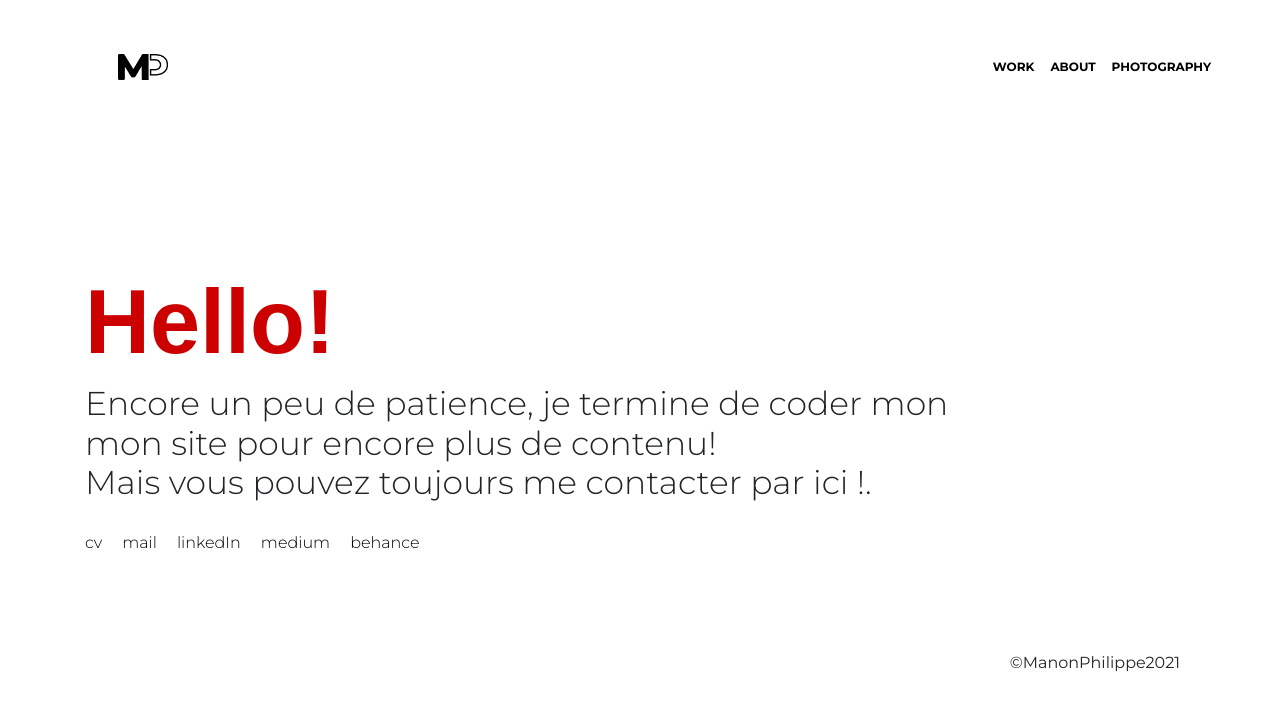
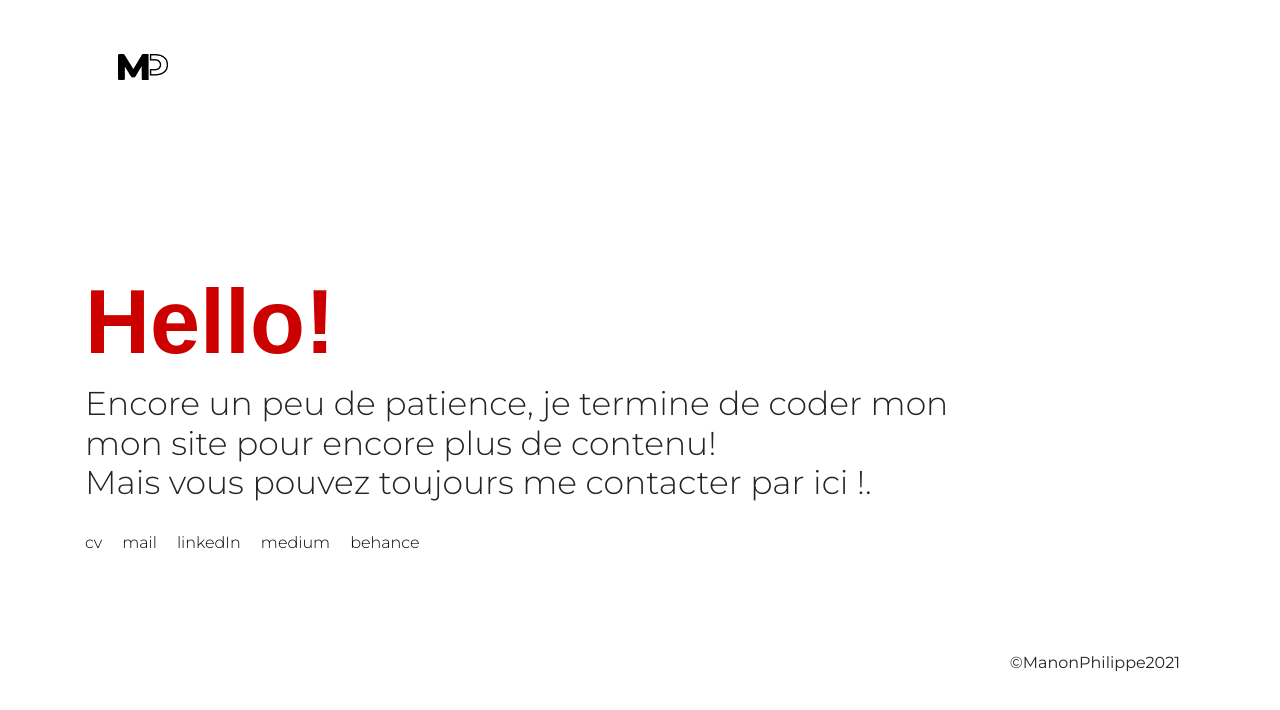
Before and after one commit to manonphilippe/portfolio-, a plain HTML site: page index.html in a window 1280 px wide. Drawn offline with nearby package versions, Linux system fonts and the light colour scheme; a web font is replaced by a local one.

Commit message:
update de 2min

```diff
--- a/index.html
+++ b/index.html
@@ -35,17 +35,7 @@
 
 
       <div class="container" "collapse navbar-collapse" id="navbarNav">
-        <ul class="navbar-nav">
-          <li class="nav-item">
-            <a class="nav-link" href="work.html">WORK</a>
-        </li>
-          <li class="nav-item">
-            <a class="nav-link" href="aboutme.html">ABOUT</a>
-        </li>
-          <li class="nav-item">
-            <a class="nav-link" href="photography.html">PHOTOGRAPHY</a>
-        </li>
-      </ul>
+
   </div>
 </nav>
 
```
